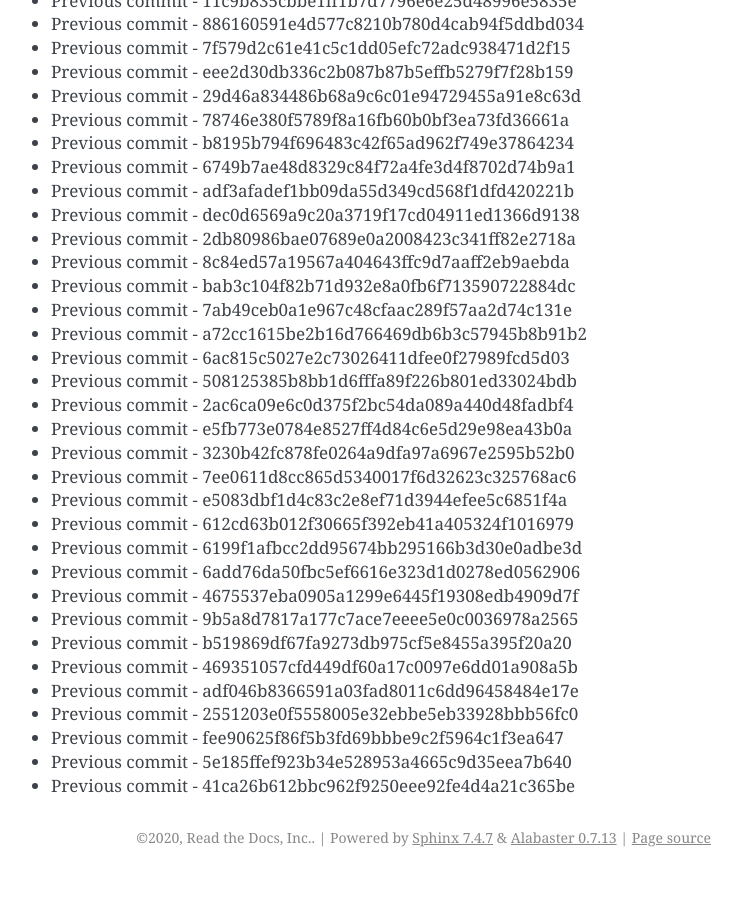
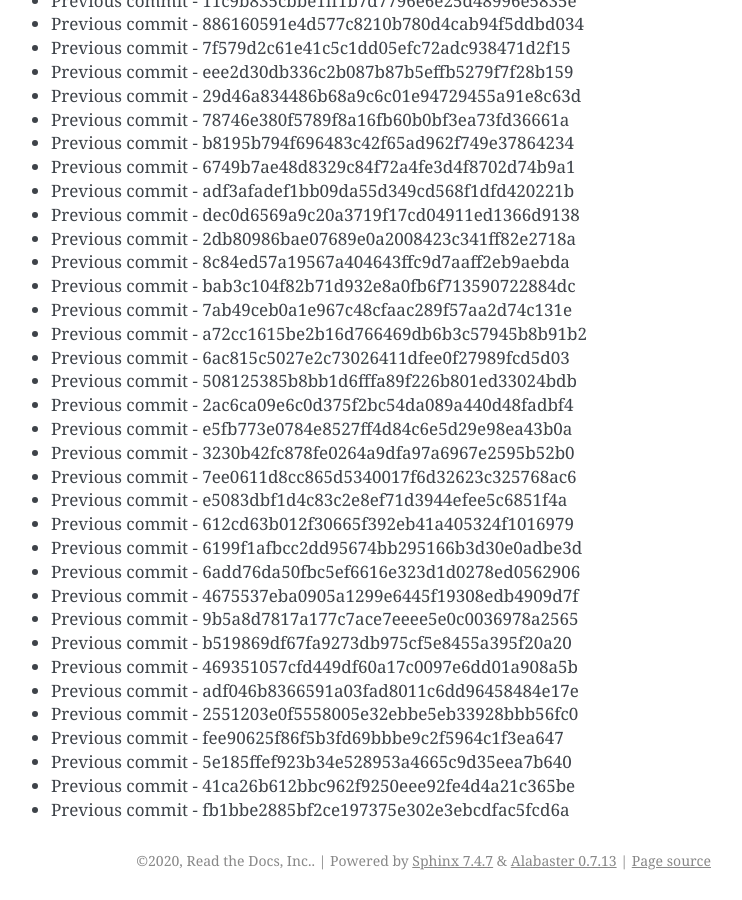
Before and after one commit to readthedocs/rtd-git-stresstest, a Sphinx documentation site: the page built from docs/updates.rst, in a window 1280 px wide and 900 px high, scrolled down 91678 px. Shown: the whole window, without its empty margins (399-1141 px from the left). Built offline with Sphinx 7.4.7, drawn with Linux system fonts in a browser that asks for light colours; before the commit the page ends 92555 px from its top, so only the background shows below that.

Commit message:
Generating commit from previous: fb1bbe2885bf2ce197375e302e3ebcdfac5fcd6a

```diff
--- a/docs/updates.rst
+++ b/docs/updates.rst
@@ -3884,3 +3884,4 @@ It can be tested for any performance characteristics.
 * Previous commit - fee90625f86f5b3fd69bbbe9c2f5964c1f3ea647
 * Previous commit - 5e185ffef923b34e528953a4665c9d35eea7b640
 * Previous commit - 41ca26b612bbc962f9250eee92fe4d4a21c365be
+* Previous commit - fb1bbe2885bf2ce197375e302e3ebcdfac5fcd6a
```
